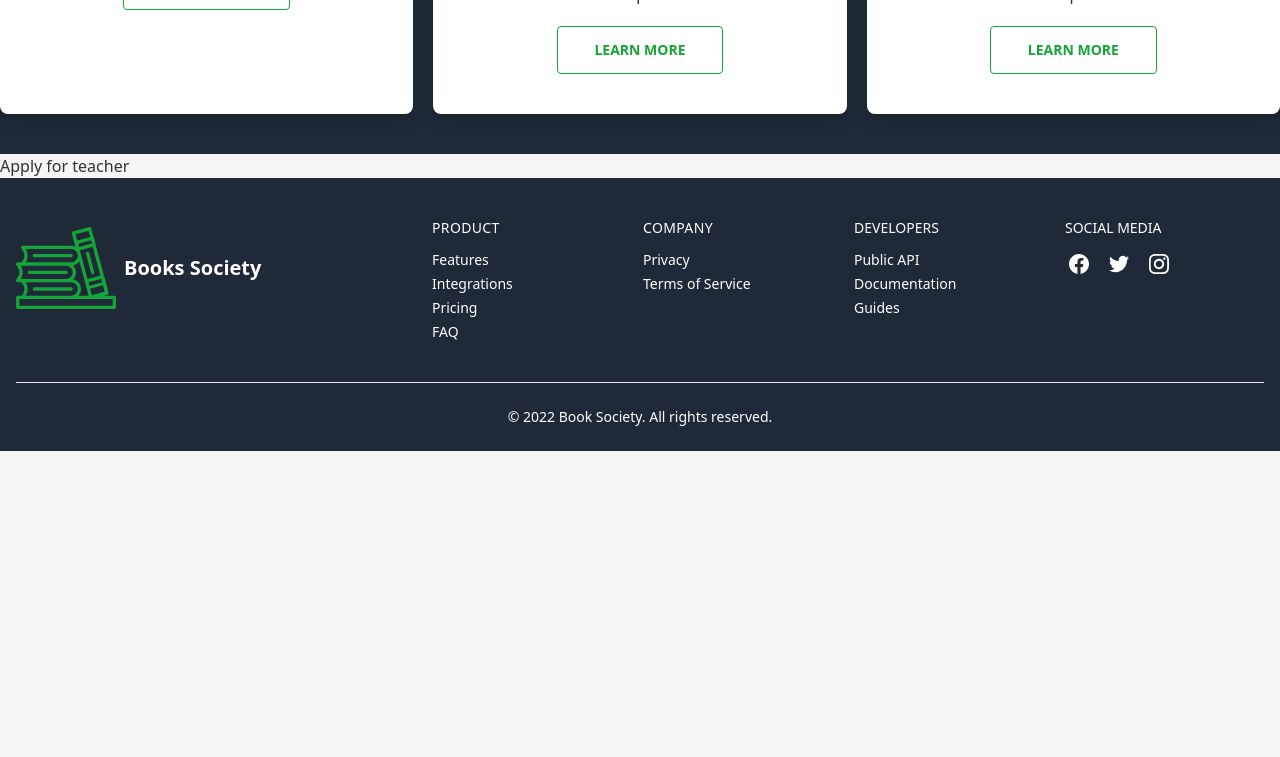
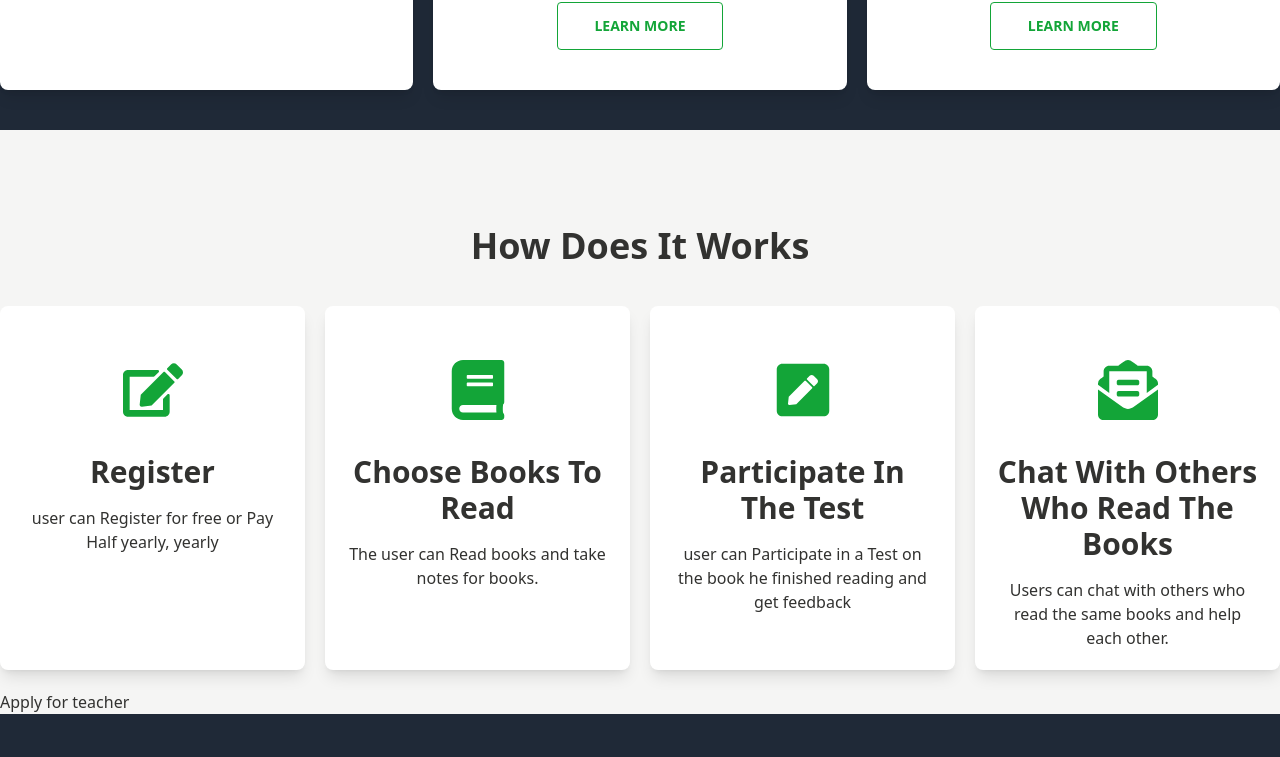
Before and after one commit to Sahariar/books-society, a Next.js app: page / in a window 1280 px wide. Shown: the part 800-1557 px from the top of the page. Before the commit the page ends 1251 px from the top, so only its background shows below. Built offline with nearby package versions, Linux system fonts and the light colour scheme.

Commit message:
How does it works

```diff
--- a/components/HomePage/HowDoesItWorks.js
+++ b/components/HomePage/HowDoesItWorks.js
@@ -1,8 +1,40 @@
-
+import {FaEdit, FaBook, FaPenSquare, FaEnvelopeOpenText} from 'react-icons/fa';
 const HowDoesItWorks = () => {
     return (
-        <div>
-            How does it works
+        <div className="container mx-auto pb-5">
+            <h1 className='text-center pb-10 pt-24 text-4xl font-bold'>
+                    How Does It Works
+            </h1>
+            <div className="grid gap-5 grid-cols-2 md:grid-cols-4">
+                <div className="bg-white p-5 rounded-lg shadow-lg">
+                    <div className='flex justify-center items-center h-32'>
+                        <span><FaEdit className='text-6xl text-primary'/></span>
+                    </div>
+                    <h3 className='text-3xl font-semibold text-center mb-4'>Register</h3>
+                    <p className='text-base text-center'>user can Register for free or Pay Half yearly, yearly</p>
+                </div>
+                <div className="bg-white p-5 rounded-lg shadow-lg">
+                    <div className='flex justify-center items-center h-32'>
+                        <span><FaBook className='text-6xl text-primary'/></span>
+                    </div>
+                    <h3 className='text-3xl font-semibold text-center mb-4'>Choose Books To Read</h3>
+                    <p className='text-base text-center'>The user can Read books and take notes for books.</p>
+                </div>
+                <div className="bg-white p-5 rounded-lg shadow-lg">
+                    <div className='flex justify-center items-center h-32'>
+                        <span><FaPenSquare className='text-6xl text-primary'/></span>
+                    </div>
+                    <h3 className='text-3xl font-semibold text-center mb-4'>Participate In The Test</h3>
+                    <p className='text-base text-center'>user can Participate in a Test on the book he finished reading and get feedback</p>
+                </div>
+                <div className="bg-white p-5 rounded-lg shadow-lg">
+                    <div className='flex justify-center items-center h-32'>
+                        <span><FaEnvelopeOpenText className='text-6xl text-primary'/></span>
+                    </div>
+                    <h3 className='text-3xl font-semibold text-center mb-4'>Chat With Others Who Read The Books</h3>
+                    <p className='text-base text-center'>Users can chat with others who read the same books and help each other.</p>
+                </div>
+            </div>
         </div>
     );
 };
--- a/pages/index.js
+++ b/pages/index.js
@@ -20,8 +20,8 @@ export default function Home() {
       </Head>
       <main className='bg-base-100'>
         <Header></Header>
+          <PricingPlans></PricingPlans>
           <HowDoesItWorks></HowDoesItWorks>
-          <PricingPlans></PricingPlans>
           <ApplyForTeacher></ApplyForTeacher>
         <Footer></Footer>
       </main>
```
